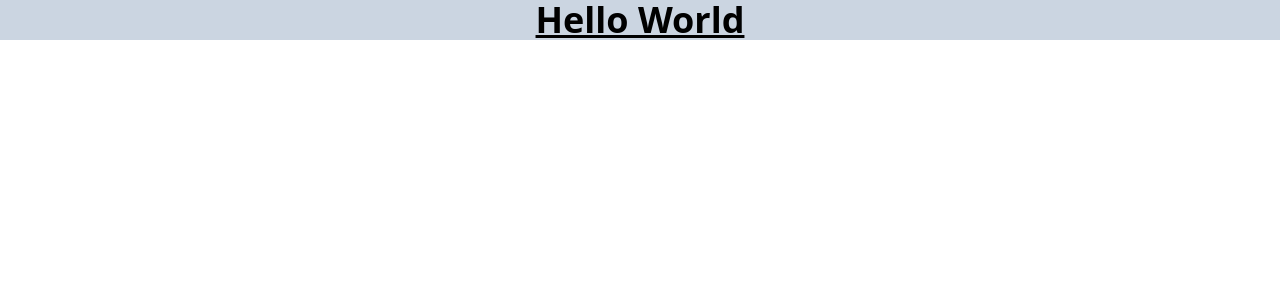
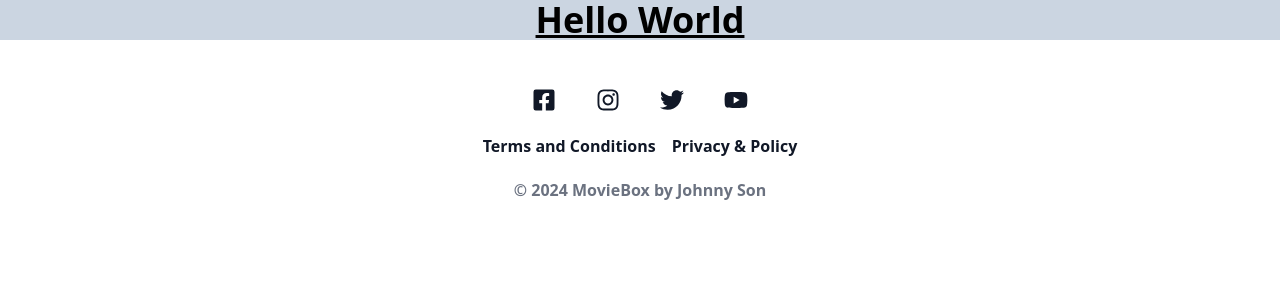
Before and after one commit to ChristianOdang/Movie-Box, a React (Vite) app: page / in a window 1280 px wide. Shown: the top 300 px of the page. Built offline with nearby package versions, Linux system fonts and the light colour scheme.

Commit message:
building the footer

```diff
--- a/src/App.jsx
+++ b/src/App.jsx
@@ -1,3 +1,4 @@
+import Footer from "./components/Footer"
 
 
 
@@ -9,6 +10,7 @@ function App() {
       <h1 className="text-center text-4xl bg-slate-300 font-bold underline">
         Hello World
       </h1>
+      <Footer />
     </>
   )
 }
--- a/src/components/Footer.jsx
+++ b/src/components/Footer.jsx
@@ -0,0 +1,38 @@
+import {
+  FaFacebookSquare,
+  FaInstagram,
+  FaTwitter,
+  FaYoutube,
+} from "react-icons/fa";
+
+const Footer = () => {
+  const year = new Date().getFullYear();
+  const iconSize = 24;
+
+  return (
+    <footer className='flex flex-col items-center px-4 py-8 space-y-5 font-bold text-darkestGray lg:space-y-6 md:py-12'>
+      <ul className='flex space-x-6 md:space-x-8 lg:space-x-10'>
+        <li className='page-link'>
+          <FaFacebookSquare size={iconSize} />
+        </li>
+        <li className='page-link'>
+          <FaInstagram size={iconSize} />
+        </li>
+        <li className='page-link'>
+          <FaTwitter size={iconSize} />
+        </li>
+        <li className='page-link'>
+          <FaYoutube size={iconSize} />
+        </li>
+      </ul>
+      <ul className='flex flex-wrap gap-4 gap-y-2 text-sm justify-center lg:text-[1rem]'>
+        <li>Terms and Conditions</li>
+        <li>Privacy & Policy</li>
+      </ul>
+      <p className='text-darkerGray text-sm lg:text-[1rem]'>
+        © {year} MovieBox by Johnny Son
+      </p>
+    </footer>
+  );
+};
+export default Footer
```
